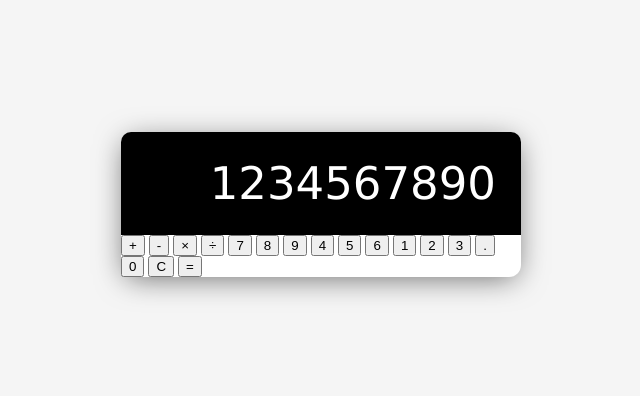
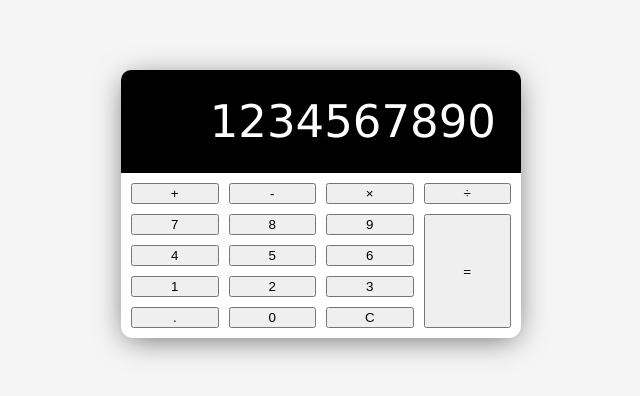
Before and after one commit to PedroRobalo1994/calculator, a plain HTML site: page index.html in a window 1280 px wide. Shown: the part 196-592 px from the top of the page, without its empty margins (319-959 px from the left). Drawn offline with Linux system fonts and the light colour scheme.

Commit message:
Add grid layout for calculator buttons with equal sign positioning

```diff
--- a/style.css
+++ b/style.css
@@ -55,3 +55,16 @@ body {
 ::-webkit-scrollbar-thumb:hover {
   background: #555;
 }
+
+/* Buttons */
+.calculator-buttons {
+  display: grid;
+  grid-template-columns: repeat(4, 1fr);
+  gap: 10px;
+  padding: 10px;
+}
+
+.equal-sign {
+  grid-column: -2;
+  grid-row: 2 / span 4;
+}
```
